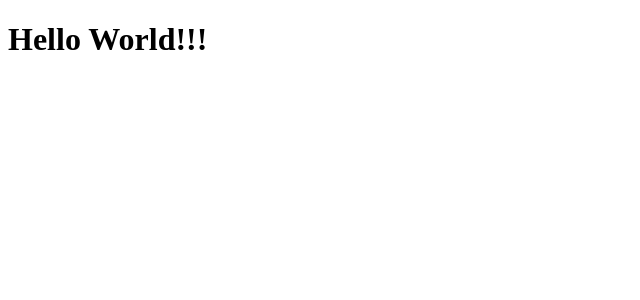
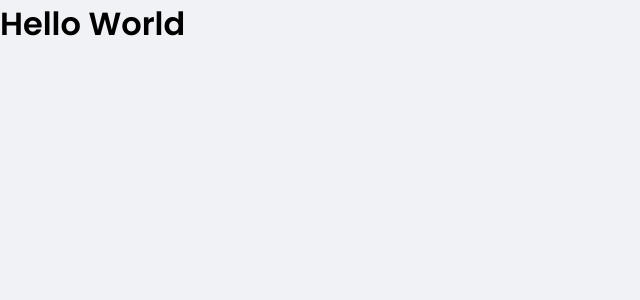
Before and after one commit to GabrielMatoss/DTmoney, a React (Create React App) app: page / in a window 1280 px wide. Shown: the top 300 px of the page, without its empty margins (0-640 px from the left). Built offline with nearby package versions, Linux system fonts and the light colour scheme.

Commit message:
instalando fonte Poppins

```diff
--- a/package.json
+++ b/package.json
@@ -6,6 +6,7 @@
     "react": "^18.2.0",
     "react-dom": "^18.2.0",
     "react-scripts": "5.0.1",
+    "styled-components": "^5.3.6",
     "web-vitals": "^2.1.0"
   },
   "devDependencies": {
@@ -16,6 +17,7 @@
     "@types/node": "^16.7.13",
     "@types/react": "^18.0.0",
     "@types/react-dom": "^18.0.0",
+    "@types/styled-components": "^5.1.26",
     "typescript": "^4.4.2"
   },
   "scripts": {
--- a/public/index.html
+++ b/public/index.html
@@ -1,9 +1,17 @@
 <!DOCTYPE html>
-<html lang="en">
+<html lang="pt-br">
   <head>
+    <link rel="preconnect" href="https://fonts.googleapis.com">
+    <link rel="preconnect" href="https://fonts.gstatic.com" crossorigin>
+
     <meta charset="utf-8" />
     <meta name="viewport" content="width=device-width, initial-scale=1" />
+
+    <link rel="shortcut icon" href="favicon.png" type="image/png">
+
     <title>dtmoney</title>
+
+    <link href="https://fonts.googleapis.com/css2?family=Poppins:wght@400;600&display=swap" rel="stylesheet">
   </head>
   <body>
     <noscript>You need to enable JavaScript to run this app.</noscript>
--- a/src/App.tsx
+++ b/src/App.tsx
@@ -1,7 +1,10 @@
+import { GlobalStyle } from "./styles/global";
+
 export function App() {
   return (
    <div className="App">
-    <h1>Hello World!!!</h1>
+    <h1>Hello World</h1>
+    <GlobalStyle />
    </div>
   );
 }
--- /dev/null
+++ b/src/styles/global.ts
@@ -0,0 +1,57 @@
+import { createGlobalStyle } from "styled-components";
+
+export const GlobalStyle = createGlobalStyle`
+
+    :root{
+        --background: #F0F2F5;
+        --red: #E52E4D;
+        --blue: #5429CC;
+
+        --blue-light: #6933FF;
+
+        --text-title: #363F5F;
+        --text-body: #969CB3;
+
+        --shape: #FFFFFF;
+    }
+
+    *{
+        margin: 0;
+        padding: 0;
+        box-sizing: border-box;
+    }
+
+    html{
+        @media (max-width: 1080px){
+            font-size: 93.75%;
+        }
+
+        @media (max-width: 720px){
+            font-size: 87.5%;
+        }
+    }
+
+    body{
+        background: var(--background);
+        -webkit-font-smoothing: antialised;
+    }
+
+    body, input, textarea, button{
+        font-family: 'Poppins', sans-serif;
+        font-weight: 400;
+    }
+
+    h1, h2, h3, h4, h5, h6, strong{
+        font-weight: 600;
+    }
+
+    button{
+        cursor: pointer;
+    }
+
+    [disabled]{
+        opacity: 0.6;
+        cursor: not-allowed;
+    }
+
+`
```
Also changed, not shown: 1 other file (tests, documents, lock files or other folders).
